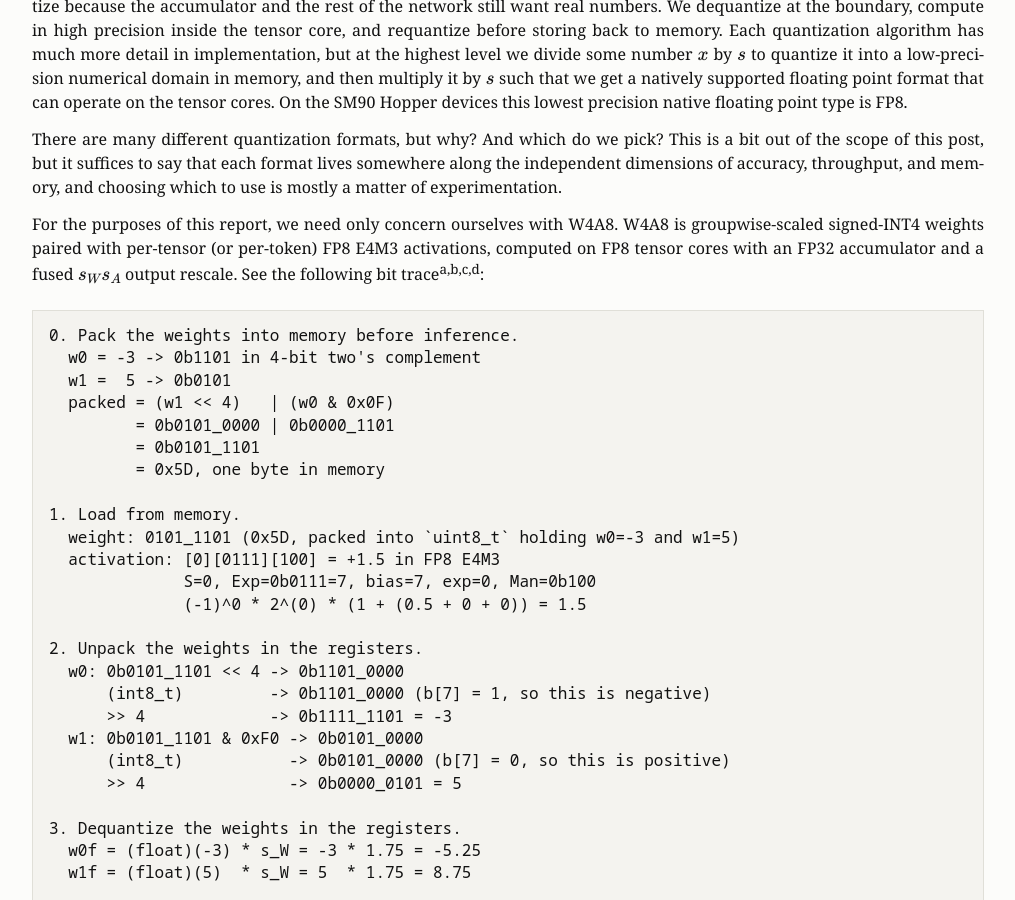
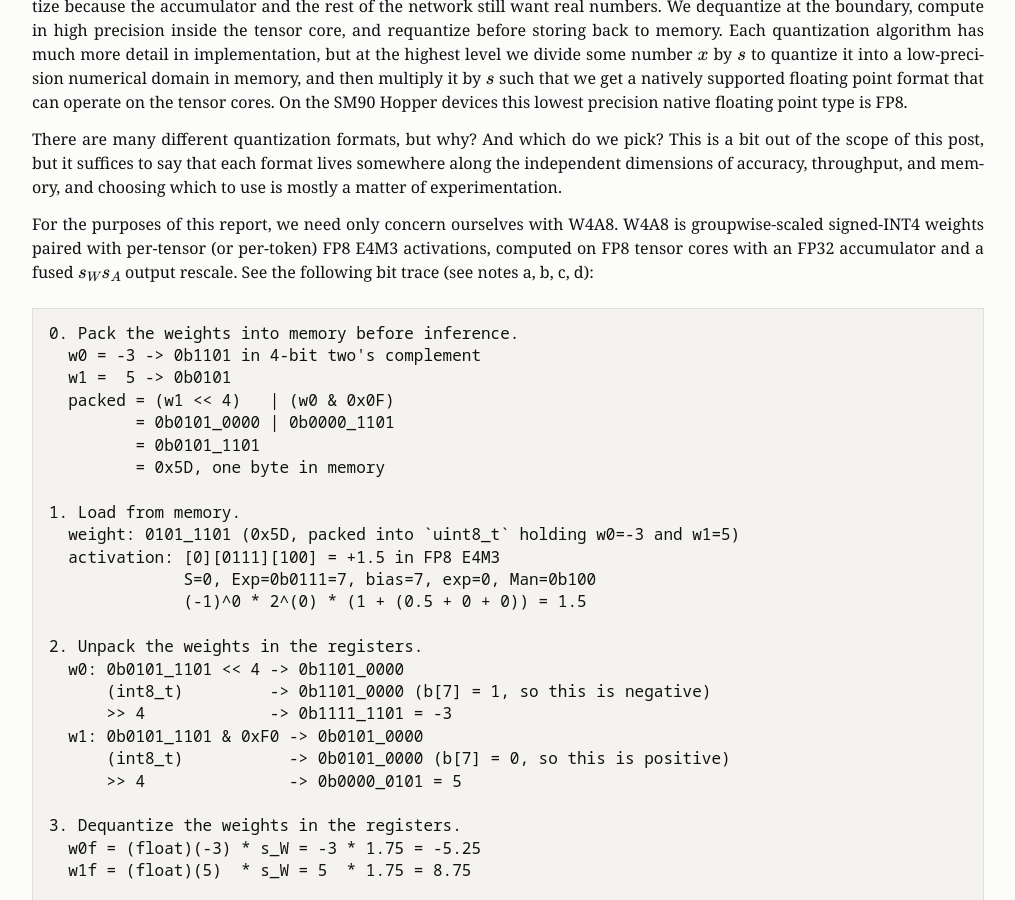
Before and after one commit to ccs668899/ccs668899.github.io, a Jekyll site: the page built from _posts/2026-04-10-flashinfer-allocator-consumer-mismatch.md, in a window 1280 px wide and 900 px high, scrolled down 339 px. Shown: the whole window, without its empty margins (132-1147 px from the left). Built offline with Jekyll 4.4.1, drawn with Linux system fonts in a browser that asks for light colours.

Commit message:
Use parenthetical note references instead of superscript

````diff
--- a/_posts/2026-04-10-flashinfer-allocator-consumer-mismatch.md
+++ b/_posts/2026-04-10-flashinfer-allocator-consumer-mismatch.md
@@ -12,7 +12,7 @@ We quantize to reduce memory footprint and bandwidth, and to unlock faster low-p
 
 There are many different quantization formats, but why? And which do we pick? This is a bit out of the scope of this post, but it suffices to say that each format lives somewhere along the independent dimensions of accuracy, throughput, and memory, and choosing which to use is mostly a matter of experimentation.
 
-For the purposes of this report, we need only concern ourselves with W4A8. W4A8 is groupwise-scaled signed-INT4 weights paired with per-tensor (or per-token) FP8 E4M3 activations, computed on FP8 tensor cores with an FP32 accumulator and a fused $s_W s_A$ output rescale. See the following bit trace<sup>a,b,c,d</sup>:
+For the purposes of this report, we need only concern ourselves with W4A8. W4A8 is groupwise-scaled signed-INT4 weights paired with per-tensor (or per-token) FP8 E4M3 activations, computed on FP8 tensor cores with an FP32 accumulator and a fused $s_W s_A$ output rescale. See the following bit trace (see notes a, b, c, d):
 
 ```asm
 0. Pack the weights into memory before inference.
````
